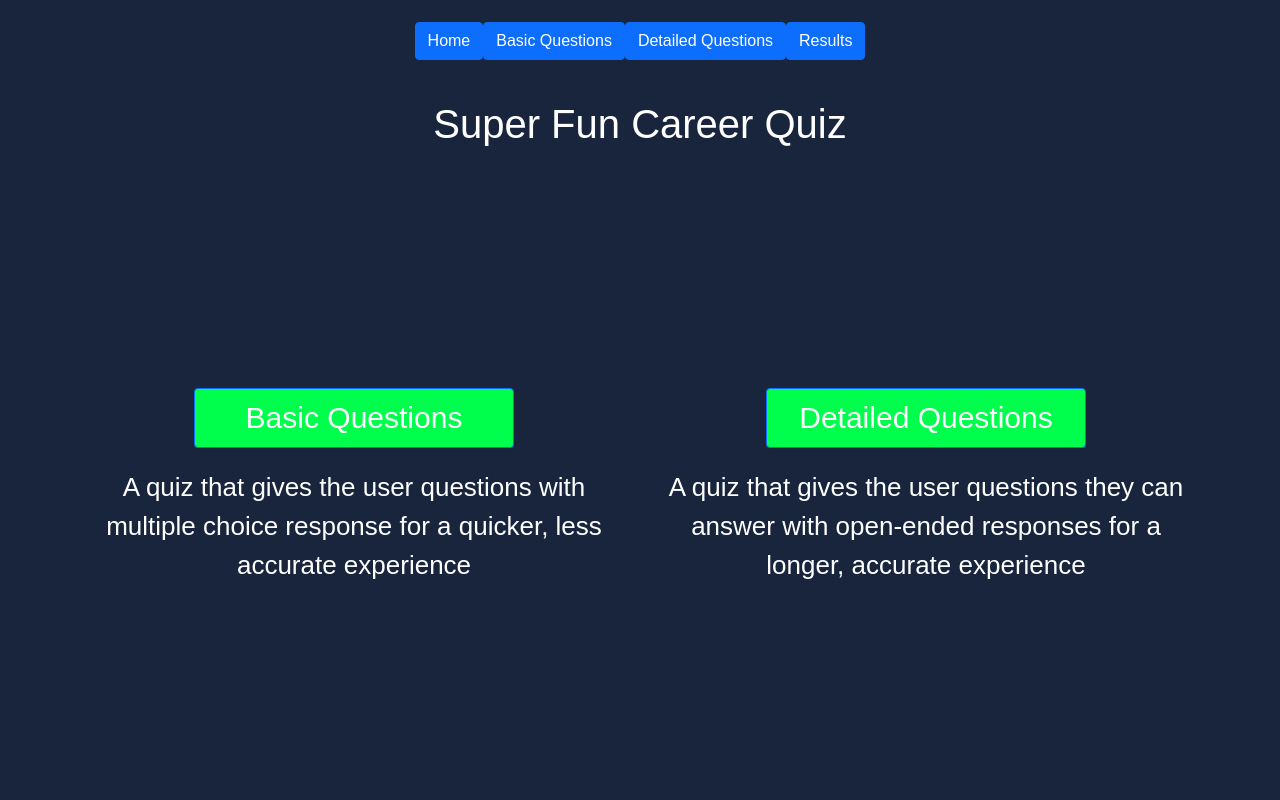
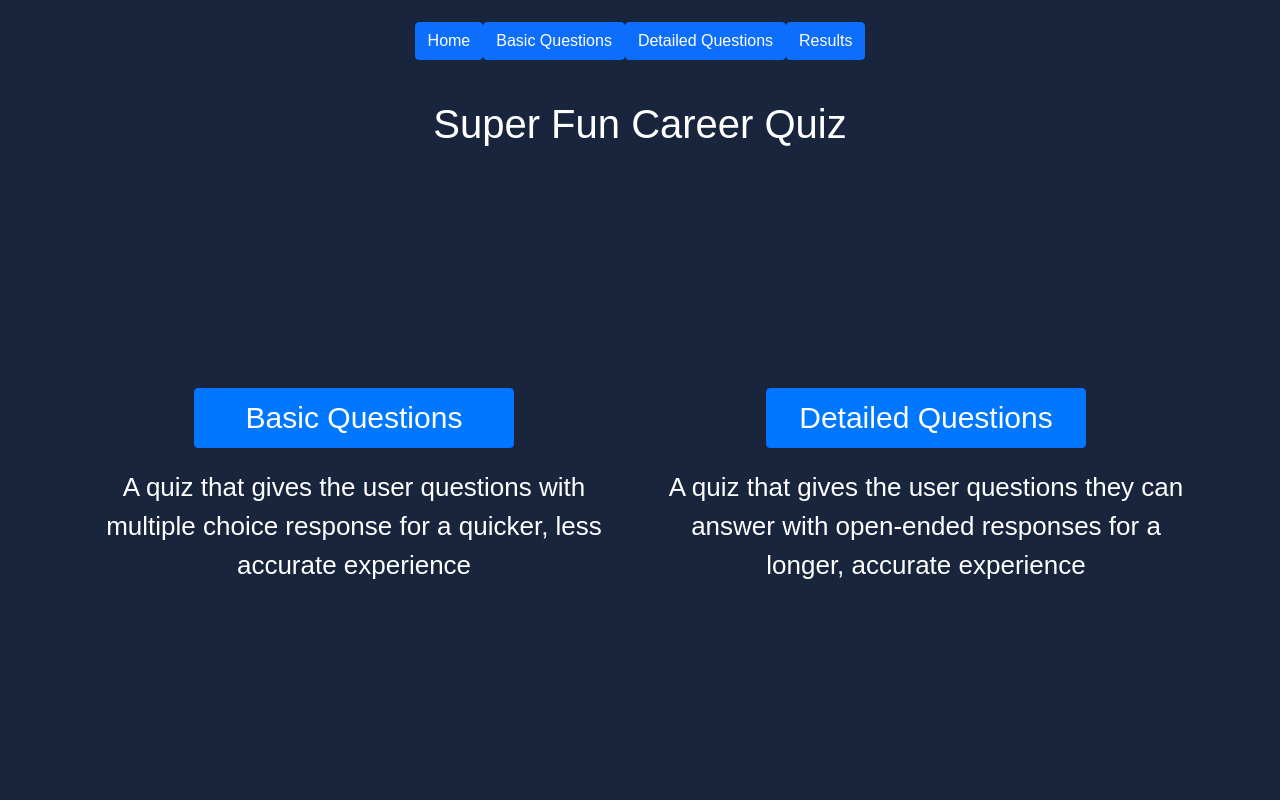
Before and after one commit to dstark12/starter_helpi, a React (Create React App) app: page / in a window 1280 px wide. Shown: the top 800 px of the page. Built offline with nearby package versions, Linux system fonts and the light colour scheme.

Commit message:
Changed main menu button color

```diff
--- a/src/Styles/App.css
+++ b/src/Styles/App.css
@@ -1,6 +1,6 @@
 :root {
-  --quiz-button-color: #00ff4c;
-  --quiz-button-color-hover: #008a29;
+  --quiz-button-color: #0077ff;
+  --quiz-button-color-hover: #015281;
 
   --question-button-color: #585858;
   --question-button-color-hover: #003369;
```
